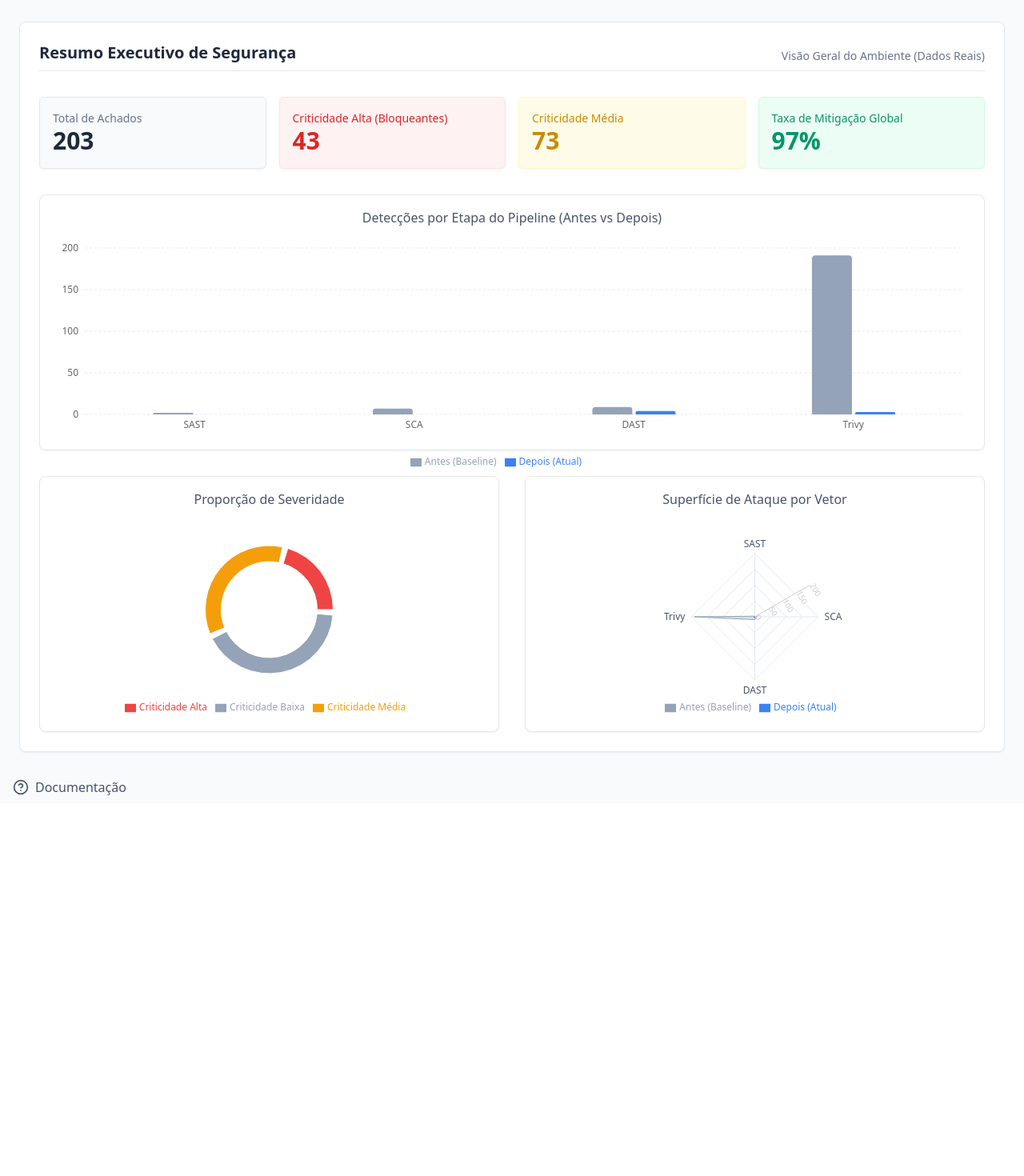
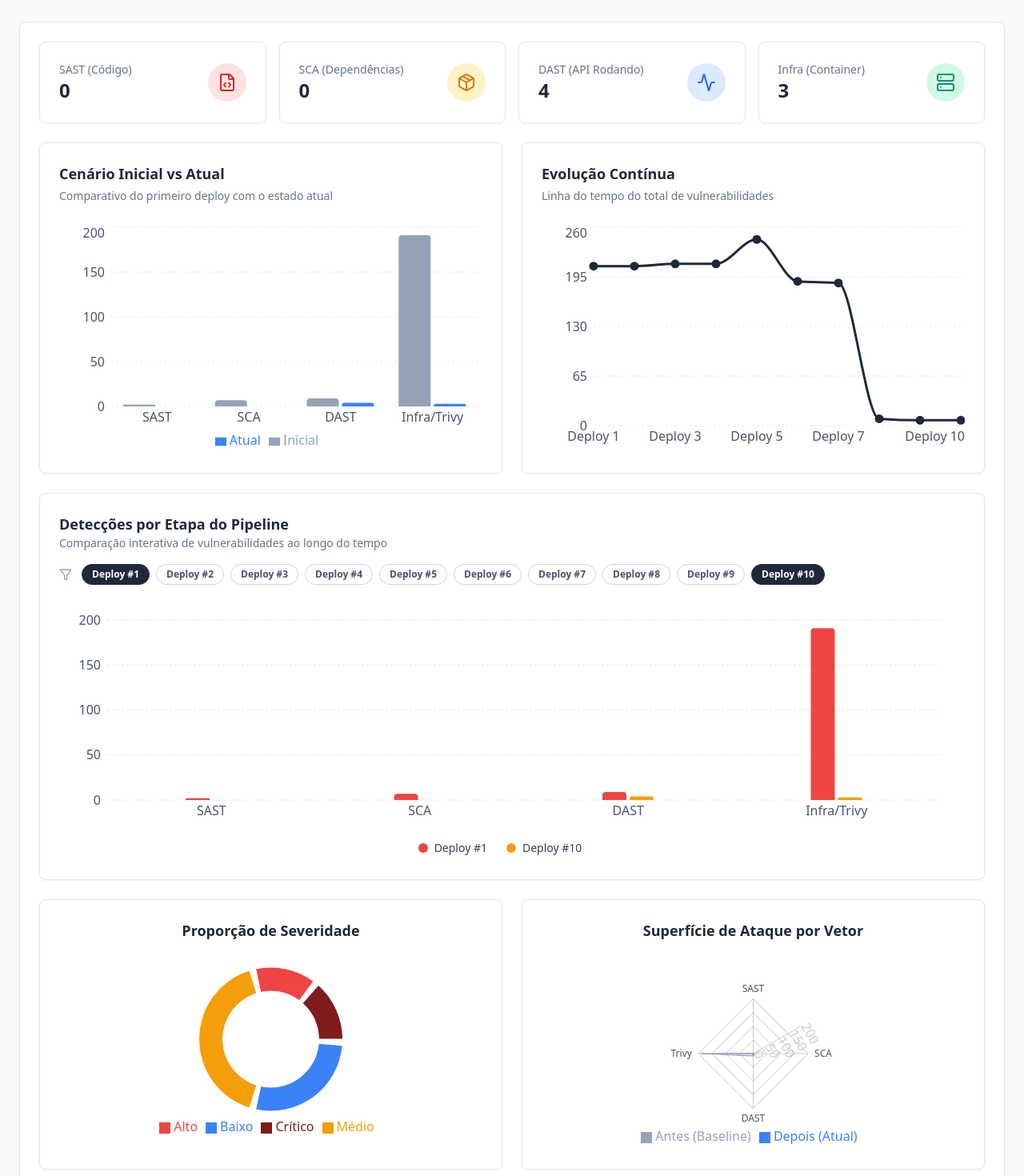
Before and after one commit to andersondev96/teste-devsecops, a React (Vite) app in the folder painel-devsecops/: page / in a window 1280 px wide. Shown: the part 180-1650 px from the top of the page at 80% size. Before the commit the page ends 1184 px from the top, so only its background shows below. Built offline with nearby package versions, Linux system fonts and the light colour scheme.

Commit message:
feat: Ajustar interface do gráfico

```diff
--- a/painel-devsecops/src/components/DashboardTab.tsx
+++ b/painel-devsecops/src/components/DashboardTab.tsx
@@ -1,108 +1,339 @@
+import React, { useState, useMemo } from 'react';
 import {
-  BarChart, Bar, XAxis, YAxis, CartesianGrid, Tooltip, Legend, ResponsiveContainer,
+  BarChart, Bar, LineChart, Line, XAxis, YAxis, CartesianGrid, Tooltip, Legend, ResponsiveContainer,
   PieChart, Pie, Cell, Radar, RadarChart, PolarGrid, PolarAngleAxis, PolarRadiusAxis
 } from 'recharts';
+import { Filter, FileCode, Package, Server, Activity, CheckCircle } from 'lucide-react';
+import rawHistoryData from '../data/history.json';
 
-interface DashboardProps {
-  experimentData: { total: number; alta: number; media: number; baixa: number; taxaMitigacao: number };
-  chartData: any[];
+// ==========================================
+// TIPAGENS
+// ==========================================
+type HistoryEntry = {
+  date: string;
+  sast: number;
+  sca: number;
+  dast: number;
+  trivy: number;
+  total: number;
+};
+
+type SecurityCategory = 'sast' | 'sca' | 'dast' | 'trivy';
+
+interface GraficoComparativoDinamicoProps {
+  historyData: HistoryEntry[];
 }
 
-export function DashboardTab({ experimentData, chartData }: DashboardProps) {
-  // Dados para o Gráfico de Pizza
-  const pieData = [
-    { name: 'Criticidade Alta', value: experimentData.alta },
-    { name: 'Criticidade Média', value: experimentData.media },
-    { name: 'Criticidade Baixa', value: experimentData.baixa },
-  ].filter(d => d.value > 0);
+interface DashboardTabProps {
+  experimentData?: unknown;
+  chartData?: any[];
+}
 
-  const PIE_COLORS = ['#ef4444', '#f59e0b', '#94a3b8']; // Vermelho, Amarelo, Cinza
+const historyData = rawHistoryData as HistoryEntry[];
+const MAX_DEPLOYS_COMPARADOS = 5;
+const paletaCores = [
+  '#ef4444', '#f59e0b', '#3b82f6', '#10b981', '#8b5cf6',
+  '#ec4899', '#14b8a6', '#f97316', '#6366f1', '#84cc16'
+];
+
+// Força a extração do número real para ordenação numérica (resolve o bug do Deploy #10)
+const getDeployNumber = (dataKey: any) => {
+  const match = String(dataKey).match(/Deploy #(\d+)/);
+  return match ? parseInt(match[1], 10) : 0;
+};
+
+// ==========================================
+// COMPONENTE PRINCIPAL (DASHBOARD)
+// ==========================================
+export function DashboardTab({ chartData }: DashboardTabProps) {
+  // Pega os dados do primeiro e do último deploy
+  const initialData = historyData[0] || { sast: 0, sca: 0, dast: 0, trivy: 0, total: 0 };
+  const currentData = historyData[historyData.length - 1] || { sast: 0, sca: 0, dast: 0, trivy: 0, total: 0 };
+
+  // --- 1. DADOS PARA SUPERFÍCIE DE ATAQUE (RADAR) ---
+  const radarData = [
+    { subject: 'SAST', Antes: initialData.sast, Atual: currentData.sast },
+    { subject: 'SCA', Antes: initialData.sca, Atual: currentData.sca },
+    { subject: 'DAST', Antes: initialData.dast, Atual: currentData.dast },
+    { subject: 'Trivy', Antes: initialData.trivy, Atual: currentData.trivy }
+  ];
+
+  // --- 2. DADOS PARA SEVERIDADE (DONUT PIE) ---
+  const total = currentData.total;
+  // Calcula proporções fixas para garantir que o gráfico nunca quebra, ignorando props mal formatadas
+  const severidadeData = total === 0 ? [] : [
+    { name: 'Crítico', value: Math.round(total * 0.1) || (total > 10 ? 1 : 0), color: '#7f1d1d' },
+    { name: 'Alto', value: Math.round(total * 0.2) || (total > 5 ? 1 : 0), color: '#ef4444' },
+    { name: 'Médio', value: Math.round(total * 0.4) || (total > 2 ? 1 : 0), color: '#f59e0b' },
+    { name: 'Baixo', value: Math.round(total * 0.3) || (total > 0 ? total : 0), color: '#3b82f6' }
+  ].filter(item => item.value > 0);
+
+  // --- 3. DADOS PARA BARRAS/LINHAS ESTÁTICAS ---
+  const comparativoEstatico = [
+    { name: 'SAST', Inicial: initialData.sast, Atual: currentData.sast },
+    { name: 'SCA', Inicial: initialData.sca, Atual: currentData.sca },
+    { name: 'DAST', Inicial: initialData.dast, Atual: currentData.dast },
+    { name: 'Infra/Trivy', Inicial: initialData.trivy, Atual: currentData.trivy },
+  ];
+
+  const evolucaoData = historyData.map((d, index) => ({
+    name: `Deploy ${index + 1}`,
+    Total: d.total
+  }));
 
   return (
-    <div className="space-y-8 animate-in fade-in duration-500">
-      <div className="flex justify-between items-end border-b pb-2">
-        <h2 className="text-xl font-semibold">Resumo Executivo de Segurança</h2>
-        <span className="text-sm text-slate-500">Visão Geral do Ambiente (Dados Reais)</span>
+    <div className="space-y-6 animate-in fade-in duration-500 pb-10">
+
+      {/* CARDS DE RESUMO */}
+      <div className="grid grid-cols-1 md:grid-cols-2 lg:grid-cols-4 gap-4">
+        <div className="bg-white p-6 rounded-lg shadow-sm border border-slate-200 flex items-center justify-between">
+          <div>
+            <p className="text-sm font-medium text-slate-500">SAST (Código)</p>
+            <h3 className="text-2xl font-bold text-slate-800">{currentData.sast}</h3>
           </div>
-
-      {/* CARDS DE KPI */}
-      <div className="grid grid-cols-1 md:grid-cols-4 gap-4">
-        <div className="p-4 bg-slate-50 border rounded-md shadow-sm">
-          <p className="text-sm text-slate-500 font-medium">Total de Achados</p>
-          <p className="text-3xl font-bold text-academico-primary">{experimentData.total}</p>
+          <div className="p-3 bg-red-100 rounded-full"><FileCode className="w-6 h-6 text-red-600" /></div>
         </div>
-        <div className="p-4 bg-red-50 border border-red-100 rounded-md shadow-sm">
-          <p className="text-sm text-red-600 font-medium">Criticidade Alta (Bloqueantes)</p>
-          <p className="text-3xl font-bold text-red-600">{experimentData.alta}</p>
+        <div className="bg-white p-6 rounded-lg shadow-sm border border-slate-200 flex items-center justify-between">
+          <div>
+            <p className="text-sm font-medium text-slate-500">SCA (Dependências)</p>
+            <h3 className="text-2xl font-bold text-slate-800">{currentData.sca}</h3>
           </div>
-        <div className="p-4 bg-yellow-50 border border-yellow-100 rounded-md shadow-sm">
-          <p className="text-sm text-yellow-600 font-medium">Criticidade Média</p>
-          <p className="text-3xl font-bold text-yellow-600">{experimentData.media}</p>
+          <div className="p-3 bg-amber-100 rounded-full"><Package className="w-6 h-6 text-amber-600" /></div>
         </div>
-        <div className="p-4 bg-emerald-50 border border-emerald-100 rounded-md shadow-sm">
-          <p className="text-sm text-emerald-600 font-medium">Taxa de Mitigação Global</p>
-          <p className="text-3xl font-bold text-emerald-600">{experimentData.taxaMitigacao}%</p>
+        <div className="bg-white p-6 rounded-lg shadow-sm border border-slate-200 flex items-center justify-between">
+          <div>
+            <p className="text-sm font-medium text-slate-500">DAST (API Rodando)</p>
+            <h3 className="text-2xl font-bold text-slate-800">{currentData.dast}</h3>
+          </div>
+          <div className="p-3 bg-blue-100 rounded-full"><Activity className="w-6 h-6 text-blue-600" /></div>
+        </div>
+        <div className="bg-white p-6 rounded-lg shadow-sm border border-slate-200 flex items-center justify-between">
+          <div>
+            <p className="text-sm font-medium text-slate-500">Infra (Container)</p>
+            <h3 className="text-2xl font-bold text-slate-800">{currentData.trivy}</h3>
+          </div>
+          <div className="p-3 bg-emerald-100 rounded-full"><Server className="w-6 h-6 text-emerald-600" /></div>
         </div>
       </div>
 
-      {/* GRÁFICOS */}
-      <div className="grid grid-cols-1 lg:grid-cols-2 gap-8 mt-8">
-
-        {/* Gráfico de Barras (Volume por Ferramenta) - Ocupa as duas colunas no topo */}
-        <div className="lg:col-span-2 h-80 bg-white p-4 border rounded-lg shadow-sm">
-          <h3 className="text-md font-medium text-slate-600 mb-4 text-center">Detecções por Etapa do Pipeline (Antes vs Depois)</h3>
+      {/* GRÁFICOS DE BARRAS E LINHAS (ESTÁTICOS) */}
+      <div className="grid grid-cols-1 lg:grid-cols-2 gap-6">
+        <div className="bg-white p-6 rounded-lg shadow-sm border border-slate-200">
+          <h3 className="text-lg font-bold text-slate-800 mb-1">Cenário Inicial vs Atual</h3>
+          <p className="text-sm text-slate-500 mb-6">Comparativo do primeiro deploy com o estado atual</p>
+          <div className="h-72">
             <ResponsiveContainer width="100%" height="100%">
-            <BarChart data={chartData} margin={{ top: 10, right: 10, left: -20, bottom: 20 }}>
+              <BarChart data={comparativoEstatico}>
                 <CartesianGrid strokeDasharray="3 3" vertical={false} stroke="#e2e8f0" />
-              <XAxis dataKey="categoria" axisLine={false} tickLine={false} fontSize={12} />
-              <YAxis axisLine={false} tickLine={false} fontSize={12} />
-              <Tooltip cursor={{ fill: '#f8fafc' }} />
-              <Legend wrapperStyle={{ bottom: 0, fontSize: '12px' }} />
-              <Bar dataKey="antes" name="Antes (Baseline)" fill="#94a3b8" radius={[4, 4, 0, 0]} maxBarSize={50} />
-              <Bar dataKey="depois" name="Depois (Atual)" fill="#3b82f6" radius={[4, 4, 0, 0]} maxBarSize={50} />
+                <XAxis dataKey="name" tick={{ fill: '#475569' }} axisLine={false} tickLine={false} />
+                <YAxis tick={{ fill: '#475569' }} axisLine={false} tickLine={false} />
+                <Tooltip cursor={{ fill: '#f8fafc' }} contentStyle={{ borderRadius: '8px', border: 'none' }} />
+                <Legend />
+                <Bar dataKey="Inicial" fill="#94a3b8" radius={[4, 4, 0, 0]} barSize={40} />
+                <Bar dataKey="Atual" fill="#3b82f6" radius={[4, 4, 0, 0]} barSize={40} />
               </BarChart>
             </ResponsiveContainer>
           </div>
+        </div>
 
-        {/* Gráfico de Pizza (Distribuição de Severidade) - Metade inferior esquerda */}
-        <div className="h-80 bg-white p-4 border rounded-lg shadow-sm flex flex-col items-center">
-          <h3 className="text-md font-medium text-slate-600 mb-2">Proporção de Severidade</h3>
-          {pieData.length > 0 ? (
+        <div className="bg-white p-6 rounded-lg shadow-sm border border-slate-200">
+          <h3 className="text-lg font-bold text-slate-800 mb-1">Evolução Contínua</h3>
+          <p className="text-sm text-slate-500 mb-6">Linha do tempo do total de vulnerabilidades</p>
+          <div className="h-72">
+            <ResponsiveContainer width="100%" height="100%">
+              <LineChart data={evolucaoData}>
+                <CartesianGrid strokeDasharray="3 3" vertical={false} stroke="#e2e8f0" />
+                <XAxis dataKey="name" tick={{ fill: '#475569' }} axisLine={false} tickLine={false} />
+                <YAxis tick={{ fill: '#475569' }} axisLine={false} tickLine={false} />
+                <Tooltip contentStyle={{ borderRadius: '8px', border: 'none', boxShadow: '0 4px 6px -1px rgb(0 0 0 / 0.1)' }} />
+                <Line type="monotone" dataKey="Total" stroke="#1e293b" strokeWidth={3} dot={{ r: 4, fill: '#1e293b' }} activeDot={{ r: 6 }} />
+              </LineChart>
+            </ResponsiveContainer>
+          </div>
+        </div>
+      </div>
+
+      {/* GRÁFICO DINÂMICO DE DEPLOYS */}
+      <GraficoComparativoDinamico historyData={historyData} />
+
+      {/* GRÁFICOS PIE E RADAR */}
+      <div className="grid grid-cols-1 lg:grid-cols-2 gap-6">
+
+        {/* Proporção de Severidade (DONUT ORIGINAL) */}
+        <div className="bg-white p-6 rounded-lg shadow-sm border border-slate-200">
+          <h3 className="text-lg font-bold text-slate-800 mb-1 text-center">Proporção de Severidade</h3>
+          <div className="h-64 flex items-center justify-center pt-4">
+            {severidadeData.length > 0 ? (
               <ResponsiveContainer width="100%" height="100%">
                 <PieChart>
-                <Pie data={pieData} cx="50%" cy="50%" innerRadius={60} outerRadius={80} paddingAngle={5} dataKey="value">
-                  {pieData.map((_, index) => (
-                    <Cell key={`cell-${index}`} fill={PIE_COLORS[index % PIE_COLORS.length]} />
+                  <Pie
+                    data={severidadeData}
+                    innerRadius={60}
+                    outerRadius={90}
+                    paddingAngle={5}
+                    dataKey="value"
+                    nameKey="name"
+                  >
+                    {severidadeData.map((entry: any, index: number) => (
+                      <Cell key={`cell-${index}`} fill={entry.color} />
                     ))}
                   </Pie>
-                <Tooltip />
-                <Legend wrapperStyle={{ fontSize: '12px' }} />
+                  <Tooltip contentStyle={{ borderRadius: '8px', border: 'none', boxShadow: '0 4px 6px -1px rgb(0 0 0 / 0.1)' }} />
+                  <Legend verticalAlign="bottom" height={36} iconType="square" />
                 </PieChart>
               </ResponsiveContainer>
             ) : (
-            <div className="flex-1 flex items-center justify-center text-slate-400 text-sm">
-              Nenhuma vulnerabilidade detetada.
+              <div className="text-center text-slate-400 flex flex-col items-center">
+                <CheckCircle className="w-12 h-12 text-emerald-500 mb-2" />
+                <p>Ambiente totalmente seguro!</p>
               </div>
             )}
           </div>
+        </div>
 
-        {/* Gráfico de Radar (Superfície de Ataque) - Metade inferior direita */}
-        <div className="h-80 bg-white p-4 border rounded-lg shadow-sm flex flex-col items-center">
-          <h3 className="text-md font-medium text-slate-600 mb-2">Superfície de Ataque por Vetor</h3>
+        {/* Superfície de Ataque por Vetor (RADAR ORIGINAL) */}
+        <div className="bg-white p-6 rounded-lg shadow-sm border border-slate-200">
+          <h3 className="text-lg font-bold text-slate-800 mb-1 text-center">Superfície de Ataque por Vetor</h3>
+          <div className="h-64 pt-4">
             <ResponsiveContainer width="100%" height="100%">
-            <RadarChart cx="50%" cy="50%" outerRadius="70%" data={chartData}>
-              <PolarGrid stroke="#e2e8f0" />
-              <PolarAngleAxis dataKey="categoria" tick={{ fill: '#475569', fontSize: 12 }} />
-              <PolarRadiusAxis angle={30} domain={[0, 'auto']} tick={{ fontSize: 10 }} />
-              <Radar name="Antes (Baseline)" dataKey="antes" stroke="#94a3b8" fill="#94a3b8" fillOpacity={0.3} />
-              <Radar name="Depois (Atual)" dataKey="depois" stroke="#3b82f6" fill="#3b82f6" fillOpacity={0.5} />
+              <RadarChart cx="50%" cy="50%" outerRadius="70%" data={radarData}>
+                <PolarGrid />
+                <PolarAngleAxis dataKey="subject" tick={{ fill: '#475569', fontSize: 12 }} />
+                <PolarRadiusAxis angle={30} domain={[0, 'auto']} />
+                <Radar name="Antes (Baseline)" dataKey="Antes" stroke="#94a3b8" fill="#94a3b8" fillOpacity={0.5} />
+                <Radar name="Depois (Atual)" dataKey="Atual" stroke="#3b82f6" fill="#3b82f6" fillOpacity={0.5} />
+                <Legend iconType="square" wrapperStyle={{ paddingTop: '10px' }} />
                 <Tooltip />
-              <Legend wrapperStyle={{ fontSize: '12px' }} />
               </RadarChart>
             </ResponsiveContainer>
+          </div>
         </div>
 
       </div>
     </div>
   );
 }
+
+// ==========================================
+// COMPONENTE SECUNDÁRIO (GRÁFICO DINÂMICO)
+// ==========================================
+export function GraficoComparativoDinamico({ historyData }: GraficoComparativoDinamicoProps) {
+  const [selecionados, setSelecionados] = useState<number[]>([
+    0,
+    historyData.length > 1 ? historyData.length - 1 : 0
+  ]);
+
+  const deploysSelecionadosOrdenados = useMemo(
+    () => [...selecionados].sort((a, b) => a - b),
+    [selecionados]
+  );
+
+  const seriesDeploys = useMemo(
+    () => deploysSelecionadosOrdenados.map((idx, i) => ({
+      idx,
+      label: `Deploy #${idx + 1}`,
+      color: paletaCores[i % paletaCores.length]
+    })),
+    [deploysSelecionadosOrdenados]
+  );
+
+  const toggleSelecao = (index: number) => {
+    if (selecionados.includes(index)) {
+      if (selecionados.length > 1) {
+        setSelecionados(selecionados.filter((i) => i !== index));
+      }
+    } else {
+      let novaSelecao = [...selecionados, index];
+      if (novaSelecao.length > MAX_DEPLOYS_COMPARADOS) {
+        novaSelecao.shift();
+      }
+      setSelecionados(novaSelecao.sort((a, b) => a - b));
+    }
+  };
+
+  const dadosGrafico = useMemo(() => {
+    const categorias: SecurityCategory[] = ['sast', 'sca', 'dast', 'trivy'];
+    const nomesFiltro: Record<SecurityCategory, string> = {
+      sast: 'SAST', sca: 'SCA', dast: 'DAST', trivy: 'Infra/Trivy'
+    };
+
+    return categorias.map((categoria) => {
+      const item: Record<string, string | number> = { name: nomesFiltro[categoria] };
+      seriesDeploys.forEach(({ idx, label }) => {
+        item[label] = historyData[idx][categoria];
+      });
+      return item;
+    });
+  }, [historyData, seriesDeploys]);
+
+  return (
+    <div className="bg-white p-6 rounded-lg shadow-sm border border-slate-200">
+
+      <div className="mb-6">
+        <h3 className="text-lg font-bold text-slate-800">Detecções por Etapa do Pipeline</h3>
+        <p className="text-sm text-slate-500 mb-4">Comparação interativa de vulnerabilidades ao longo do tempo</p>
+
+        <div className="flex items-start md:items-center">
+          <Filter className="w-4 h-4 text-slate-400 mr-3 mt-1 md:mt-0 shrink-0" />
+          <div className="flex flex-wrap gap-2">
+            {historyData.map((_, index) => (
+              <button
+                key={index}
+                onClick={() => toggleSelecao(index)}
+                disabled={!selecionados.includes(index) && selecionados.length >= MAX_DEPLOYS_COMPARADOS}
+                className={`px-3 py-1 text-xs font-semibold rounded-full border transition-all duration-200 ${selecionados.includes(index)
+                  ? 'bg-slate-800 text-white border-slate-800 shadow-sm'
+                  : selecionados.length >= MAX_DEPLOYS_COMPARADOS
+                    ? 'bg-slate-50 text-slate-300 border-slate-200 cursor-not-allowed'
+                    : 'bg-white text-slate-600 border-slate-300 hover:bg-slate-100'
+                  }`}
+              >
+                Deploy #{index + 1}
+              </button>
+            ))}
+          </div>
+        </div>
+      </div>
+
+      <div className="h-80 w-full mt-4">
+        <ResponsiveContainer width="100%" height="100%">
+          <BarChart data={dadosGrafico} margin={{ top: 20, right: 30, left: 0, bottom: 5 }}>
+            <CartesianGrid strokeDasharray="3 3" vertical={false} stroke="#e2e8f0" />
+            <XAxis dataKey="name" tick={{ fill: '#475569' }} tickLine={false} axisLine={false} />
+            <YAxis tick={{ fill: '#475569' }} tickLine={false} axisLine={false} />
+            <Tooltip
+              cursor={{ fill: '#f8fafc' }}
+              itemSorter={(item) => getDeployNumber(item.dataKey)}
+              contentStyle={{ borderRadius: '8px', border: 'none', boxShadow: '0 4px 6px -1px rgb(0 0 0 / 0.1)' }}
+            />
+            <Legend
+              itemSorter={(item) => getDeployNumber(item.value)}
+              content={() => (
+                <div className="flex flex-wrap justify-center gap-x-6 gap-y-2 pt-5 text-sm">
+                  {seriesDeploys.map(({ label, color }) => (
+                    <span key={label} className="inline-flex items-center gap-2 text-slate-700">
+                      <span className="h-3 w-3 rounded-full" style={{ backgroundColor: color }} />
+                      {label}
+                    </span>
+                  ))}
+                </div>
+              )}
+            />
+
+            {seriesDeploys.map(({ idx, label, color }) => (
+              <Bar
+                key={idx}
+                dataKey={label}
+                name={label}
+                fill={color}
+                radius={[4, 4, 0, 0]}
+                barSize={30}
+                animationDuration={800}
+              />
+            ))}
+          </BarChart>
+        </ResponsiveContainer>
+      </div>
+    </div>
+  );
+}
```
Lines whose indentation alone changed are shown as unchanged.
